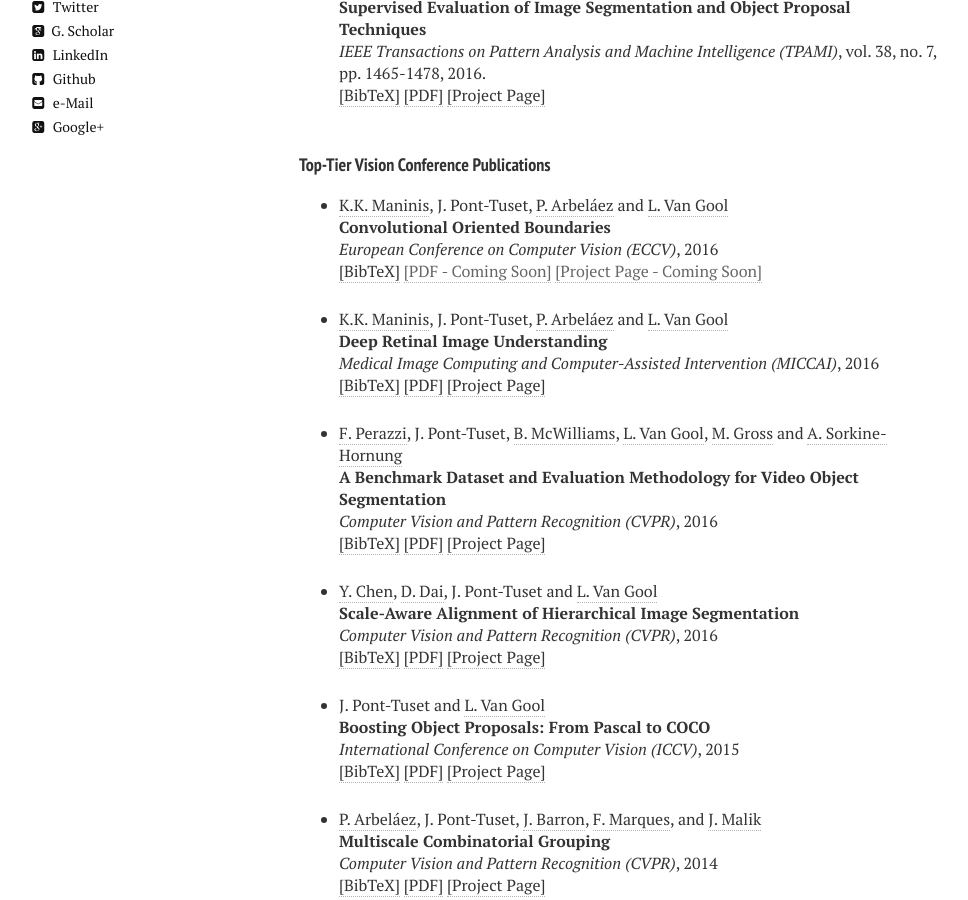
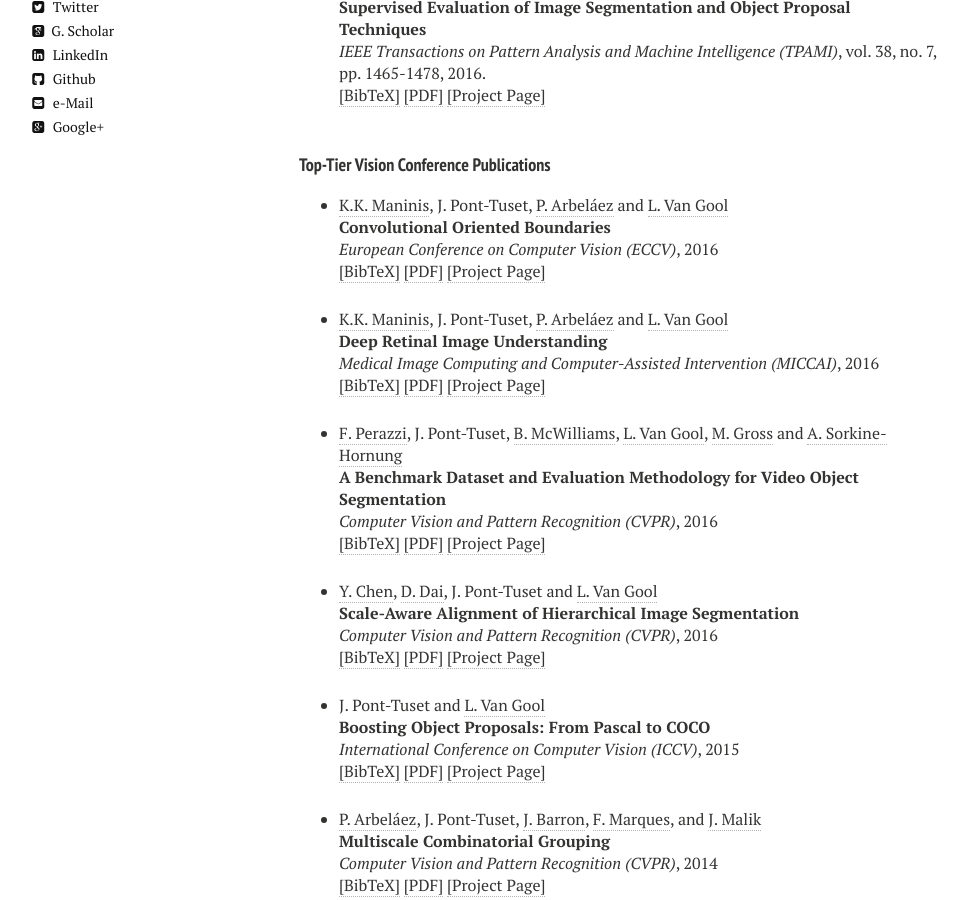
Before and after one commit to jponttuset/jponttuset.github.io, a Jekyll site: the page built from publications.md, in a window 1280 px wide and 900 px high, scrolled down 419 px. Shown: the whole window, without its empty margins (21-989 px from the left). Built offline with Jekyll 4.4.1, drawn with Linux system fonts in a browser that asks for light colours; nearby versions of some CDN libraries.

Commit message:
- COB PDF and project page added

```diff
--- a/_layouts/publications.html
+++ b/_layouts/publications.html
@@ -153,16 +153,11 @@
 <a href="http://www.vision.ee.ethz.ch/~kmaninis" target="_blank">K.K. Maninis</a>, J. Pont-Tuset, <a href="https://biomedicalcomputervision.uniandes.edu.co" target="_blank">P. Arbeláez</a> and <a href="http://www.vision.ee.ethz.ch/members/get_member.cgi?id=1" target="_blank">L. Van Gool</a>
 <br><b>Convolutional Oriented Boundaries</b><br>
 <i>European Conference on Computer Vision (ECCV)</i>,
-
-
-
-
 2016
-
-<br />
+<br/>
 <a href="javascript:toggleBibtex('Maninis2016a')">[BibTeX]</a>
-<a href="">[PDF - Coming Soon]</a> <a href="">
-[Project Page  - Coming Soon]</a>
+<a href="http://www.vision.ee.ethz.ch/~cvlsegmentation/cob/data/COB_ECCV16.pdf" target="_blank">[PDF]</a> <a href="http://www.vision.ee.ethz.ch/~cvlsegmentation/cob/"  target="_blank">
+[Project Page]</a>
 </p>
 <div id="bib_Maninis2016a" class="bibtex noshow">
 <pre>
```
